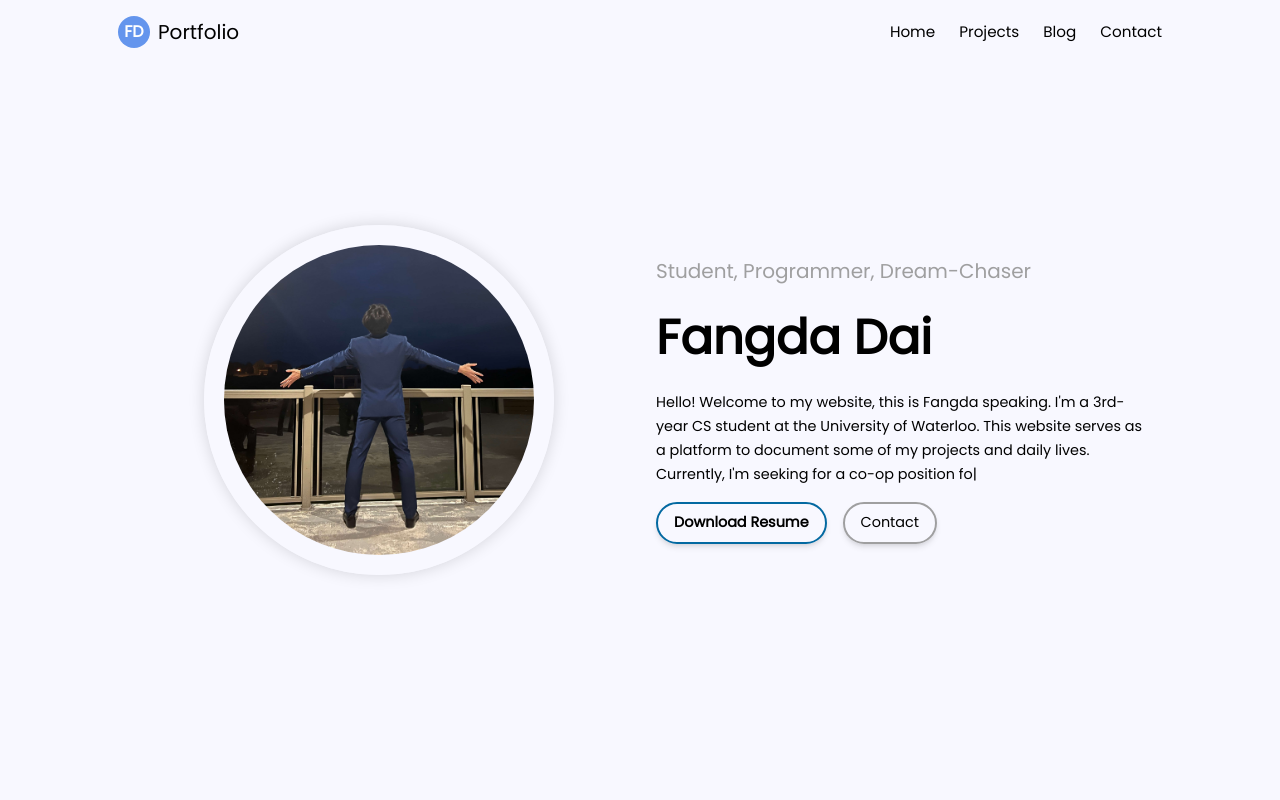
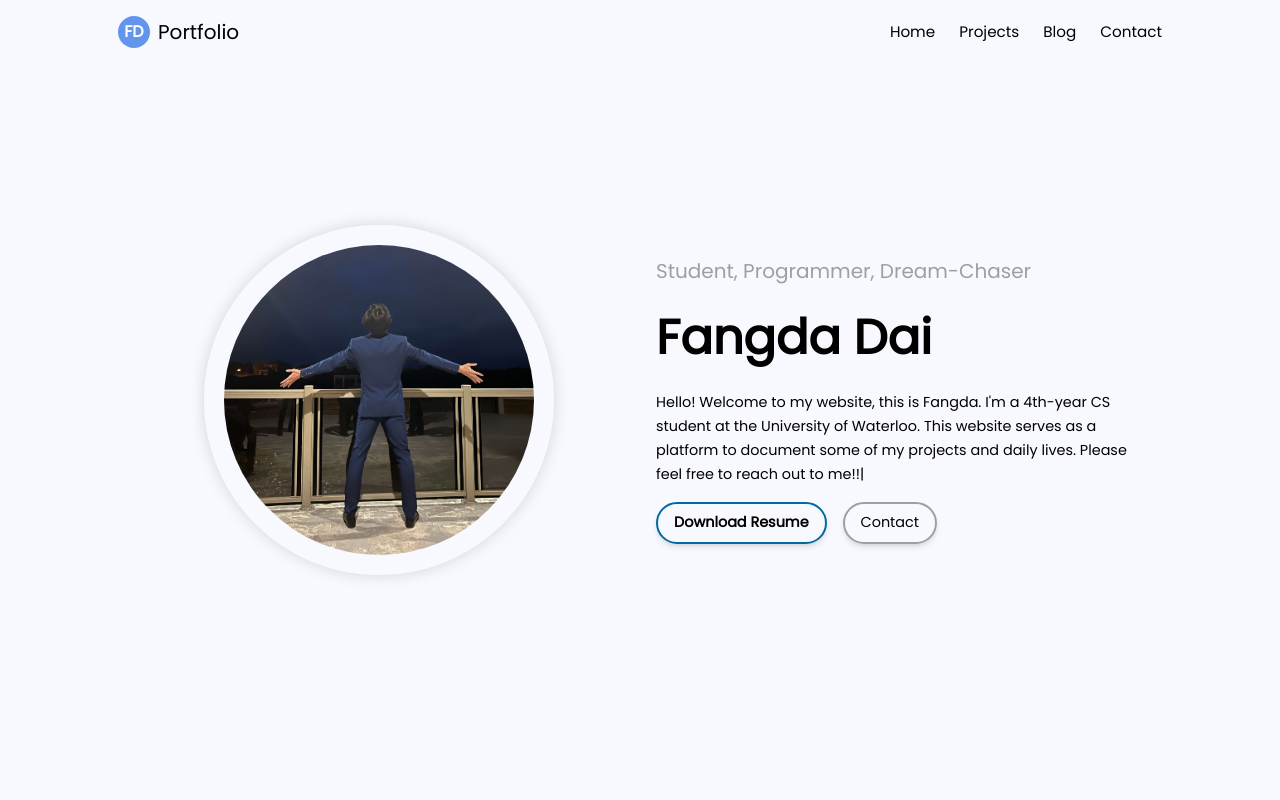
Before and after one commit to fangdadai/portfolio, a React (Vite) app: page / in a window 1280 px wide. Shown: the top 800 px of the page. Built offline with nearby package versions, Linux system fonts and the light colour scheme.

Commit message:
4th year update

```diff
--- a/src/components/Home.jsx
+++ b/src/components/Home.jsx
@@ -7,10 +7,9 @@ const MyIntro = () => {
   return (
     <TypeAnimation
       sequence={[
-        `Hello! Welcome to my website, this is Fangda speaking.
-        I'm a 3rd-year CS student at the University of Waterloo. This
+        `Hello! Welcome to my website, this is Fangda.
+        I'm a 4th-year CS student at the University of Waterloo. This
         website serves as a platform to document some of my projects and daily lives.
-        Currently, I'm seeking for a co-op position for Winter 2025.
         Please feel free to reach out to me!!`
       ]}
       wrapper="span"
```
Also changed, not shown: 1 other file (tests, documents, lock files or other folders).
